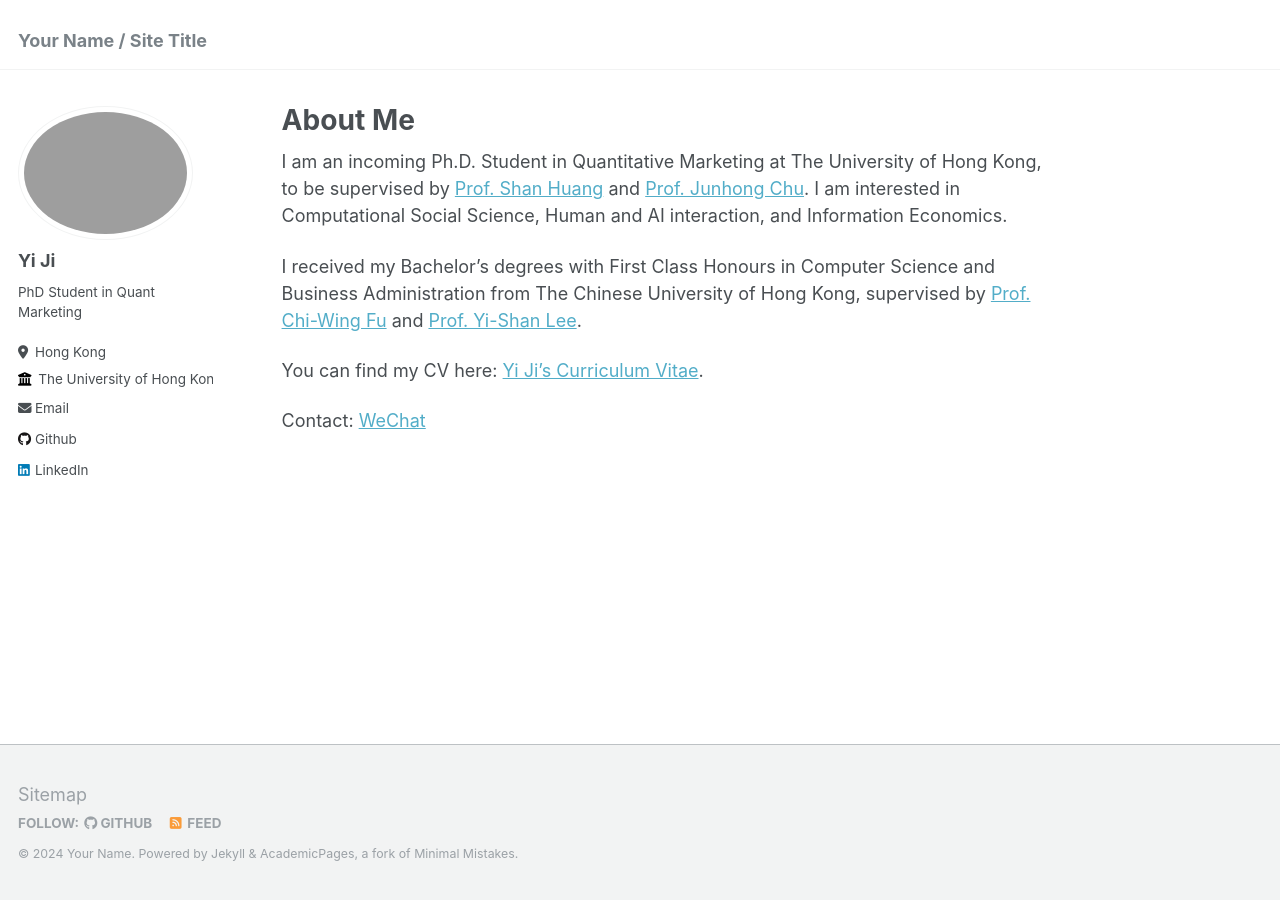
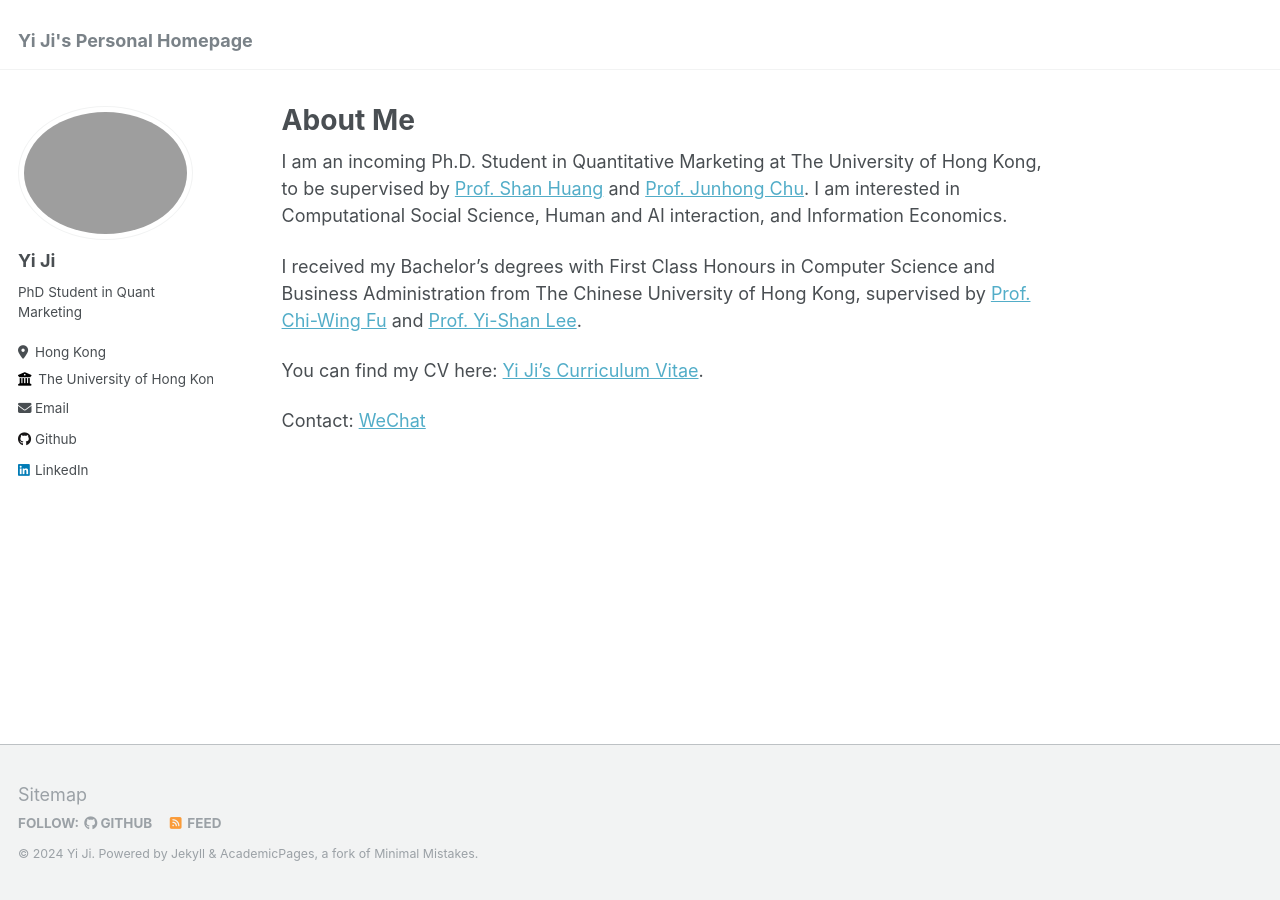
Before and after one commit to jasonyji/jasonyji.github.io, a Jekyll site: the page built from _pages/about.md, in a window 1280 px wide. Built offline with Jekyll 4.4.1, drawn with Linux system fonts in a browser that asks for light colours.

Commit message:
Update _config.yml

```diff
--- a/_config.yml
+++ b/_config.yml
@@ -8,9 +8,9 @@
 
 # Basic Site Settings
 locale                   : "en-US"
-title                    : "Your Name / Site Title"
+title                    : "Yi Ji's Personal Homepage"
 title_separator          : "-"
-name                     : &name "Your Name"
+name                     : &name "Yi Ji"
 description              : &description "personal description"
 url                      : https://jasonyji.github.io # the base hostname & protocol for your site e.g. "https://mmistakes.github.io"
 baseurl                  : "" # the subpath of your site, e.g. "/blog"
@@ -28,7 +28,7 @@ author:
   location         : "Hong Kong"
   employer         : "The University of Hong Kong"
   uri              : # URL
-  email            : "yiji@link.cuhk.edu.hk"
+  email            : "jiyi96042@gmail.com"
 
   # Academic websites
   arxiv            : # URL - Update with the correct link to your profile
```
